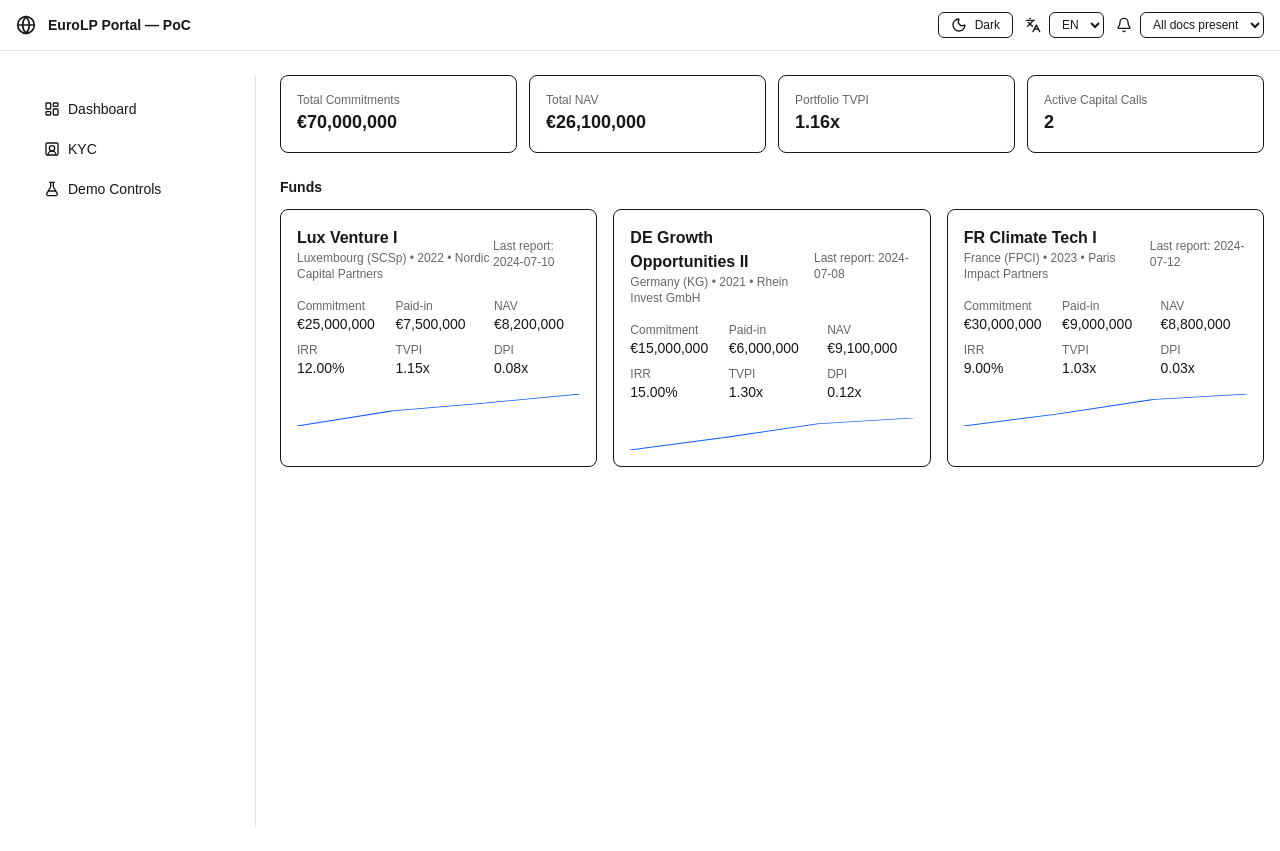
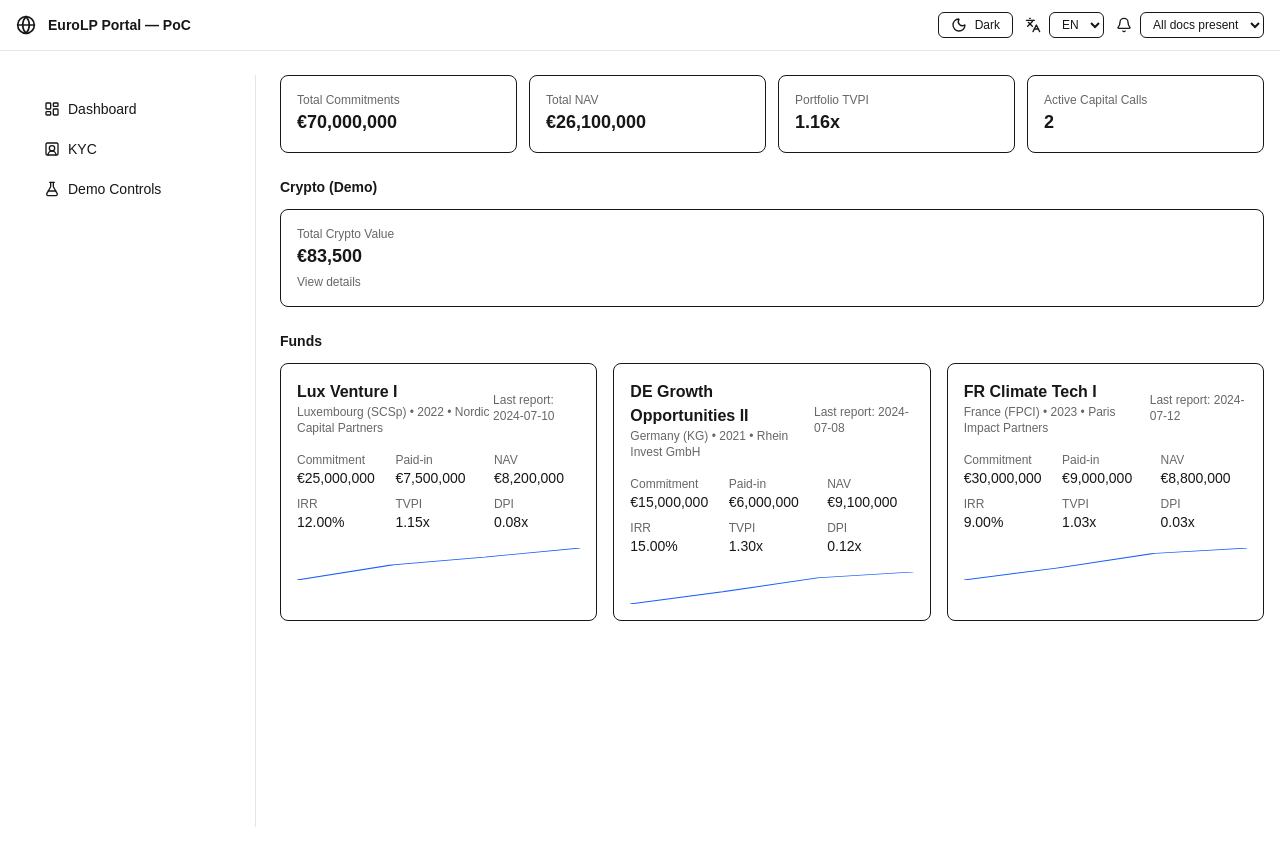
Before and after one commit to agentilt/EU-LP-PORTAL-POC, a Next.js app: page /dashboard in a window 1280 px wide. Built offline with nearby package versions, Linux system fonts and the light colour scheme; no server answers.

Commit message:
Crypto features

```diff
--- a/src/app/dashboard/page.tsx
+++ b/src/app/dashboard/page.tsx
@@ -4,18 +4,27 @@ import FundCard from "@/components/FundCard";
 import type { Fund } from "@/lib/types";
 import { formatCurrency } from "@/lib/format";
 import { absoluteUrl } from "@/lib/server";
+import Link from "next/link";
 
 async function getFunds(): Promise<Fund[]> {
   const res = await fetch(await absoluteUrl("/api/funds"), { cache: "no-store" });
   return res.json();
 }
 
+type CryptoSummary = { holdings: Array<{ valueUsd: number }> };
+
+async function getCryptoPortfolio(): Promise<CryptoSummary> {
+  const res = await fetch(await absoluteUrl("/api/crypto/holdings"), { cache: "no-store" });
+  return res.json();
+}
+
 export default async function DashboardPage() {
-  const funds = await getFunds();
+  const [funds, crypto] = await Promise.all([getFunds(), getCryptoPortfolio()]);
   const totalCommitment = funds.reduce((a, f) => a + f.commitment, 0);
   const totalNav = funds.reduce((a, f) => a + f.nav, 0);
   const activeCalls = funds.filter((f) => f.documents.some((d) => d.includes("call"))).length;
   const tvpi = funds.length ? (funds.reduce((a, f) => a + f.tvpi, 0) / funds.length) : 0;
+  const cryptoTotal = crypto.holdings.reduce((a, h) => a + h.valueUsd, 0);
 
   return (
     <div className="min-h-screen">
@@ -30,6 +39,14 @@ export default async function DashboardPage() {
             <div className="rounded-lg border p-4"><div className="text-xs text-black/60 dark:text-white/60">Active Capital Calls</div><div className="text-lg font-semibold">{activeCalls}</div></div>
           </div>
           <section>
+            <h2 className="text-sm font-semibold mb-3">Crypto (Demo)</h2>
+            <Link href="/crypto" className="rounded-lg border p-4 block hover:bg-black/5 dark:hover:bg-white/10">
+              <div className="text-xs text-black/60 dark:text-white/60">Total Crypto Value</div>
+              <div className="text-lg font-semibold">{formatCurrency(cryptoTotal)}</div>
+              <div className="text-xs mt-1 text-black/60 dark:text-white/60">View details</div>
+            </Link>
+          </section>
+          <section>
             <h2 className="text-sm font-semibold mb-3">Funds</h2>
             <div className="grid sm:grid-cols-2 lg:grid-cols-3 gap-4">
               {funds.map((f) => (
```
